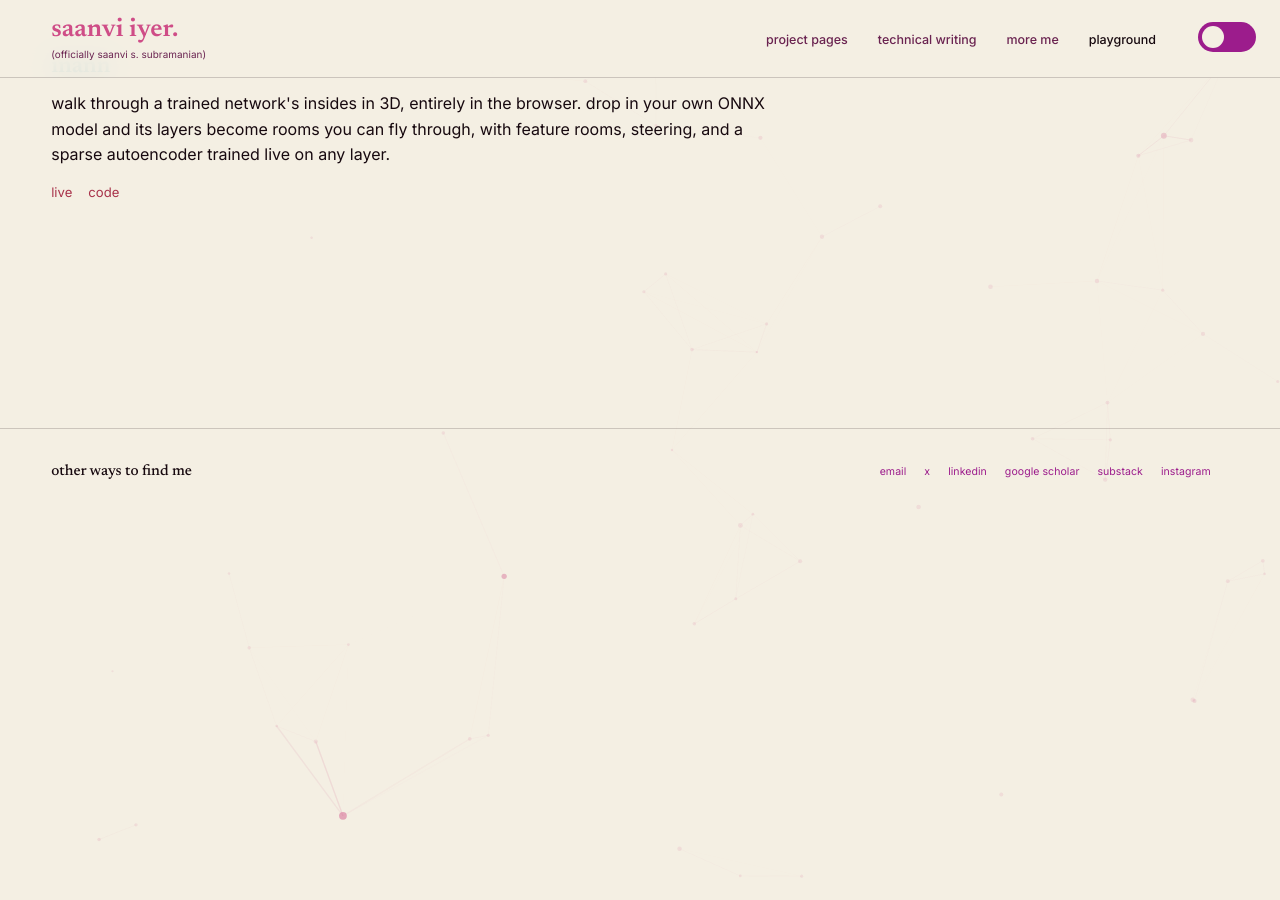
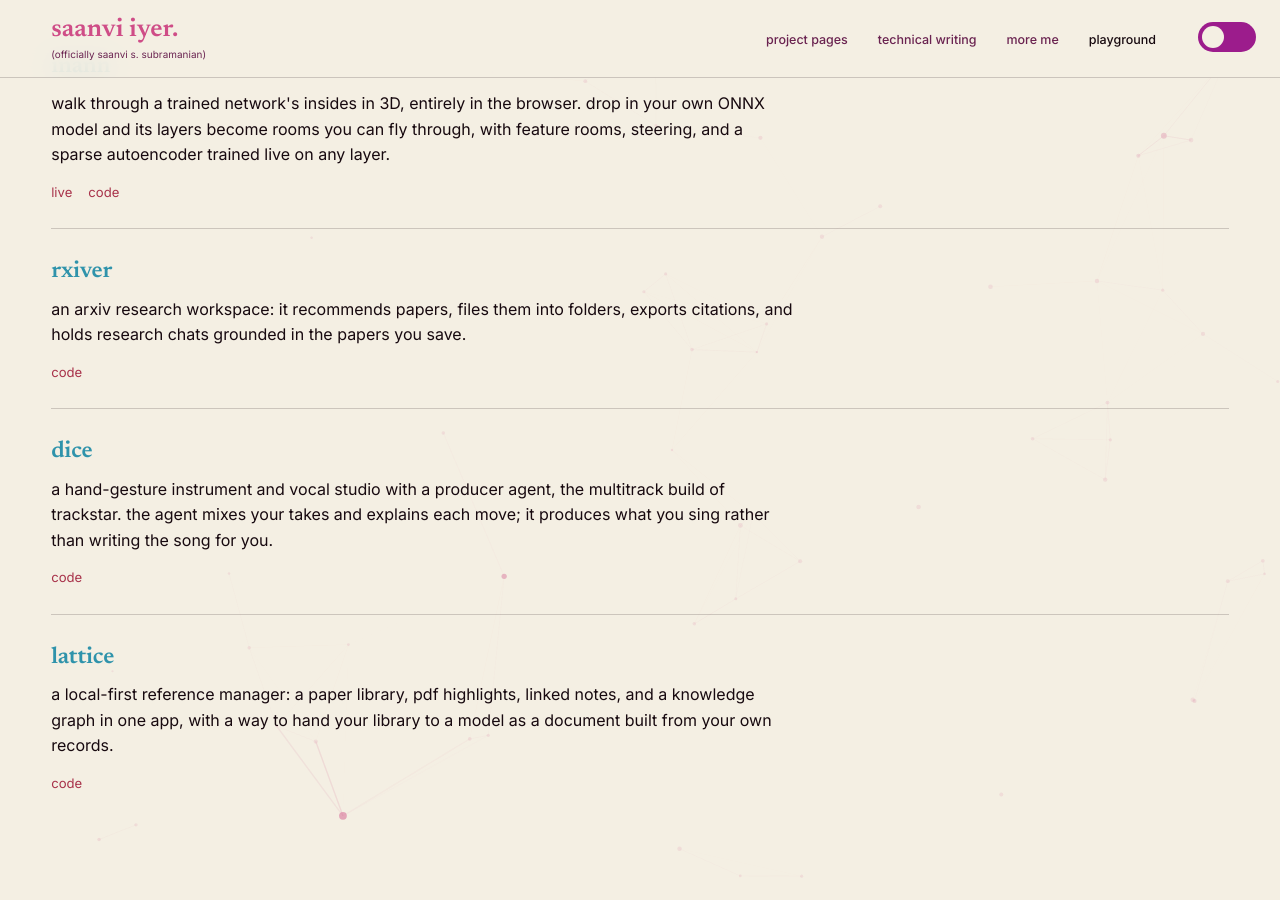
Before and after one commit to saanviiyer/saanviiyer.github.io, a Jekyll site: the page built from pages/playground.html, in a window 1280 px wide and 900 px high, scrolled down 345 px. Built offline with Jekyll 4.4.1, drawn with Linux system fonts in a browser that asks for light colours; some web fonts are replaced; before the commit the page ends 900 px from its top, so only the background shows below that.

Commit message:
Add rxiver, dice, and lattice to the playground

```diff
--- a/pages/playground.html
+++ b/pages/playground.html
@@ -28,5 +28,23 @@ permalink: /playground/
       <p class="play-links"><a href="https://saanviiyer.github.io/inann/" target="_blank" rel="noopener">live</a><a href="https://github.com/saanviiyer/inann" target="_blank" rel="noopener">code</a></p>
     </div>
 
+    <div class="play-item">
+      <h3 class="play-title"><a href="https://github.com/saanviiyer/rxiver" target="_blank" rel="noopener">rxiver</a></h3>
+      <p class="play-line">an arxiv research workspace: it recommends papers, files them into folders, exports citations, and holds research chats grounded in the papers you save.</p>
+      <p class="play-links"><a href="https://github.com/saanviiyer/rxiver" target="_blank" rel="noopener">code</a></p>
+    </div>
+
+    <div class="play-item">
+      <h3 class="play-title"><a href="https://github.com/saanviiyer/dice" target="_blank" rel="noopener">dice</a></h3>
+      <p class="play-line">a hand-gesture instrument and vocal studio with a producer agent, the multitrack build of trackstar. the agent mixes your takes and explains each move; it produces what you sing rather than writing the song for you.</p>
+      <p class="play-links"><a href="https://github.com/saanviiyer/dice" target="_blank" rel="noopener">code</a></p>
+    </div>
+
+    <div class="play-item">
+      <h3 class="play-title"><a href="https://github.com/saanviiyer/lattice" target="_blank" rel="noopener">lattice</a></h3>
+      <p class="play-line">a local-first reference manager: a paper library, pdf highlights, linked notes, and a knowledge graph in one app, with a way to hand your library to a model as a document built from your own records.</p>
+      <p class="play-links"><a href="https://github.com/saanviiyer/lattice" target="_blank" rel="noopener">code</a></p>
+    </div>
+
   </div>
 </section>
```
